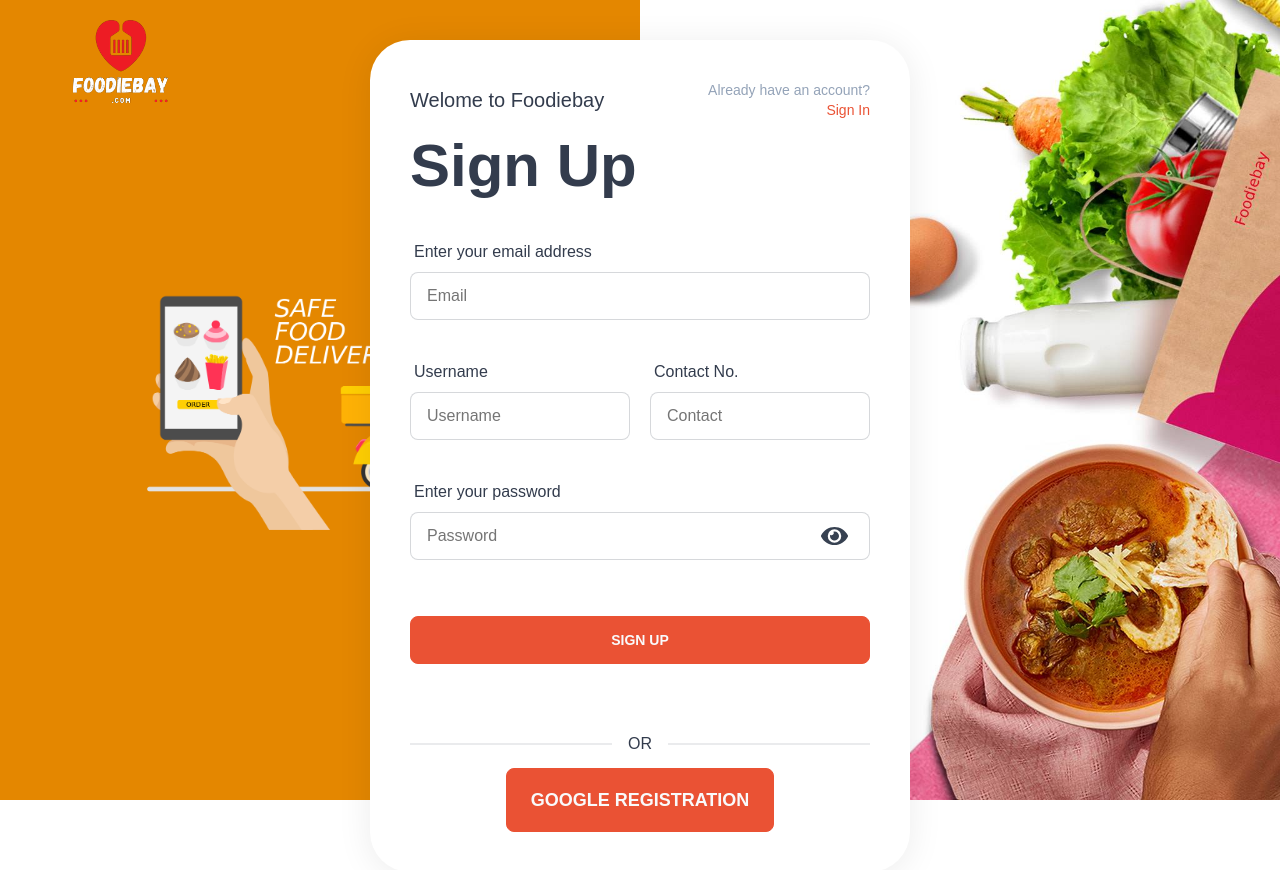
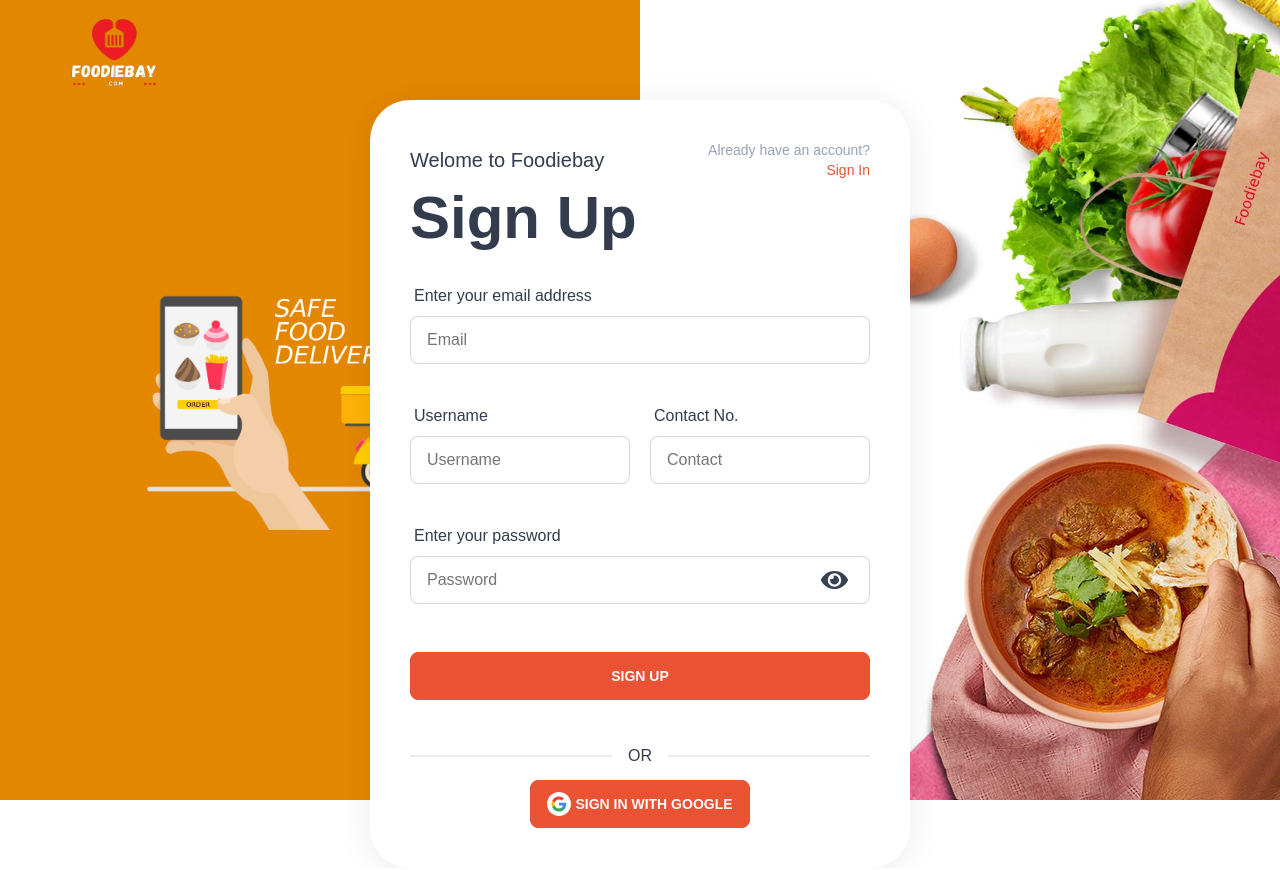
Before and after one commit to KhanAnupamShafi/Foodiebay-Multivendor, a React (Create React App) app: page /signup in a window 1280 px wide. Built offline with nearby package versions, Linux system fonts and the light colour scheme.

Commit message:
added react form validation

```diff
--- a/package.json
+++ b/package.json
@@ -11,6 +11,7 @@
     "react": "^18.2.0",
     "react-dom": "^18.2.0",
     "react-firebase-hooks": "^5.0.3",
+    "react-hook-form": "^7.39.1",
     "react-router-dom": "^6.4.2",
     "react-scripts": "5.0.1",
     "styled-components": "^5.3.6",
--- a/src/pages/Register/SignIn.js
+++ b/src/pages/Register/SignIn.js
@@ -1,68 +1,78 @@
-import React from "react";
+import React, { useState } from "react";
 import styled from "styled-components";
 import { Logo, NavLogo } from "../../layouts/Header/Header.elements";
 import headerLogo from "../../assets/Header/Logo1.png";
 import Food_delivery from "../../assets/Login/food_delivery.png";
 import HeroImg from "../../assets/Login/hero-login.jpg";
 import { Link, useLocation, useNavigate } from "react-router-dom";
-import { Google } from "styled-icons/boxicons-logos";
-import { useSignInWithEmailAndPassword, useSignInWithGoogle } from "react-firebase-hooks/auth";
+import {
+  useSignInWithEmailAndPassword,
+  useSignInWithGoogle,
+} from "react-firebase-hooks/auth";
 import auth from "../../firebase.init";
 import Loading from "../../components/Shared/Loading/Loading";
+import { useForm } from "react-hook-form";
 
 const SignIn = () => {
+  const [signInWithGoogle, guser, gloading, gerror] = useSignInWithGoogle(auth);
+  const [checked, setChecked] = useState(false);
+  const {
+    register,
+    handleSubmit,
+    formState: { errors },
+  } = useForm();
 
-  const [signInWithGoogle, guser, gloading, gerror] = useSignInWithGoogle(auth);
+  const [signInWithEmailAndPassword, user, loading, error] =
+    useSignInWithEmailAndPassword(auth);
 
-  const [
-    signInWithEmailAndPassword,
-    user,
-    loading,
-    error,
-  ] = useSignInWithEmailAndPassword(auth);
-
-
-
-  const [values, setValues] = React.useState({
+  const [values, setValues] = useState({
     password: "",
     showPassword: false,
   });
 
+  const onSubmit = (data) => {
+    signInWithEmailAndPassword(data.email, data.password);
+  };
   const handleClickShowPassword = () => {
     setValues({ ...values, showPassword: !values.showPassword });
   };
 
   const handleMouseDownPassword = (event) => {
     event.preventDefault();
-    const email = event.target.email.value;
-    const password = event.target.password.value;
-    console.log(email, password)
-    signInWithEmailAndPassword(email, password)
+    // const email = event.target.email.value;
+    // const password = event.target.password.value;
+    // console.log(email, password);
+    // signInWithEmailAndPassword(email, password);
   };
 
   const handlePasswordChange = (prop) => (event) => {
     setValues({ ...values, [prop]: event.target.value });
   };
 
-  const navigate = useNavigate()
-    const location = useLocation()
+  const handleChange = () => {
+    setChecked(!checked);
+  };
+
+  const navigate = useNavigate();
+  const location = useLocation();
   let from = location.state?.from?.pathname || "/";
 
   if (guser || user) {
-        console.log(guser || user)
+    console.log(guser || user);
     navigate(from, { replace: true });
     // navigate('/home')
-
   }
-
+  let loadingButton;
   if (loading || gloading) {
-        return <Loading></Loading>
+    loadingButton = <Loading />;
   }
 
   let errorMessage;
   if (error || gerror) {
-        console.log('error message',error || gerror)
-        errorMessage = <p className='text-red-500'>ErRoR: {error?.message || gerror?.message}</p>;
+    console.log("error message", error || gerror);
+    errorMessage = (
+      <p className="m-auto text-red-500">{error?.message || gerror?.message}</p>
+    );
   }
 
   return (
@@ -95,7 +105,7 @@
               </p>
             </Top>
             <h1 className="text-5xl md:text-6xl py-4">Sign In</h1>
-            <Form onSubmit={handleMouseDownPassword}>
+            <Form onSubmit={handleSubmit(onSubmit)}>
               <div className="form-control w-full">
                 <label className="label">
                   <span className="label-text md:text-base">
@@ -103,14 +113,34 @@
                   </span>
                 </label>
                 <input
+                  {...register("email", {
+                    required: {
+                      value: true,
+                      message: "Email Required !",
+                    },
+                    pattern: {
+                      value:
+                        /^[a-zA-Z0-9.!#$%&'*+/=?^_`{|}~-]+@[a-zA-Z0-9-]+(?:\.[a-zA-Z0-9-]+)*$/,
+                      message: "Provide a valid email!",
+                    },
+                  })}
                   name="email"
                   type="text"
                   placeholder="Email"
                   className="input input-bordered w-full focus:placeholder-gray-500 focus:bg-white focus:border-gray-600 focus:outline-none"
                 />
-                {/* <label className="label">
-            <span className="label-text-alt">Alt label</span>
-            </label> */}
+                <label className="label">
+                  {errors.email?.type === "required" && (
+                    <span className="label-text-alt text-red-500">
+                      {errors.email.message}
+                    </span>
+                  )}
+                  {errors.email?.type === "pattern" && (
+                    <span className="label-text-alt text-red-500">
+                      {errors.email.message}
+                    </span>
+                  )}
+                </label>
               </div>
 
               <div className="form-control w-full pt-5">
@@ -121,6 +151,16 @@
                 </label>
                 <div className="relative">
                   <input
+                    {...register("password", {
+                      required: {
+                        value: true,
+                        message: "Password Required !",
+                      },
+                      minLength: {
+                        value: 6,
+                        message: "Must be 6 character or longer",
+                      },
+                    })}
                     name="password"
                     placeholder="Password"
                     type={values.showPassword ? "text" : "password"}
@@ -128,6 +168,7 @@
                     value={values.password}
                     className="input input-bordered w-full focus:placeholder-gray-500 focus:bg-white focus:border-gray-600 focus:outline-none"
                   />
+
                   <div className="absolute inset-y-0 right-0 pr-3 flex items-center text-sm leading-5">
                     <button
                       onClick={handleClickShowPassword}
@@ -162,17 +203,49 @@
                     </button>
                   </div>
                 </div>
-                {/* <label className="label">
-            <span className="label-text-alt">Alt label</span>
-            </label> */}
+                <label className="label">
+                  {errors.password?.type === "required" && (
+                    <span className="label-text-alt text-red-500">
+                      {errors.password.message}
+                    </span>
+                  )}
+                  {errors.password?.type === "minLength" && (
+                    <span className="label-text-alt text-red-500">
+                      {errors.password.message}
+                    </span>
+                  )}
+                </label>
+                <label className="label">
+                  <div className="form-control">
+                    <label className="label cursor-pointer">
+                      <input
+                        type="checkbox"
+                        checked={checked}
+                        onChange={handleChange}
+                        className="checkbox"
+                      />
+                      <span className="label-text ml-2">Remember me</span>
+                    </label>
                   </div>
+                  <label className="label">
+                    <span className="label-text-alt cursor-pointer">
+                      Forgot password?
+                    </span>
+                  </label>
+                </label>
+              </div>
+              {errorMessage}
               <button type="submit" className="btn btn-accent btn-block my-10">
                 Sign In
               </button>
+              {loadingButton}
             </Form>
             <div className="divider">OR</div>
             <ButtonGroup>
-              <button className="btn btn-outline btn-warning  flex-auto sm:flex-1">
+              <button
+                onClick={() => signInWithGoogle()}
+                className="btn btn-outline btn-warning  flex-auto md:flex-1"
+              >
                 <svg
                   width="24"
                   height="24"
@@ -217,7 +290,7 @@
                   width="36"
                   height="36"
                   fill="none"
-                  ariaHidden="true"
+                  aria-hidden="true"
                   className="styles__StyledInlineSvg-sc-12l8vvi-0 bLgQGi"
                   viewBox="0 0 24 24"
                   style={{ marginRight: 4 }}
@@ -234,7 +307,7 @@
                   width="36"
                   height="36"
                   fill="none"
-                  ariaHidden="true"
+                  aria-hidden="true"
                   className="styles__StyledInlineSvg-sc-12l8vvi-0 bLgQGi"
                   viewBox="0 0 24 24"
                   style={{ marginRight: 4 }}
--- a/src/pages/Register/SignUp.js
+++ b/src/pages/Register/SignUp.js
@@ -4,70 +4,86 @@
 import HeroImg from "../../assets/Login/hero-login.jpg";
 import { Logo, NavLogo } from "../../layouts/Header/Header.elements";
 import headerLogo from "../../assets/Header/Logo1.png";
-import { Link, useNavigate } from "react-router-dom";
+import { Link, useLocation, useNavigate } from "react-router-dom";
 import auth from "../../firebase.init";
-import { useCreateUserWithEmailAndPassword, useSignInWithGoogle, useUpdateProfile } from 'react-firebase-hooks/auth';
+import {
+  useCreateUserWithEmailAndPassword,
+  useSignInWithGoogle,
+  useUpdateProfile,
+} from "react-firebase-hooks/auth";
 import Loading from "../../components/Shared/Loading/Loading";
+import { useForm } from "react-hook-form";
 
 const SignUp = () => {
   const [signInWithGoogle, guser, gloading, gerror] = useSignInWithGoogle(auth);
 
-
+  const {
+    register,
+    formState: { errors },
+    handleSubmit,
+  } = useForm();
 
   // sign up with (Email & Password)
-  const [
-    createUserWithEmailAndPassword,
-    user,
-    loading,
-    error,
-  ] = useCreateUserWithEmailAndPassword(auth);
+  const [createUserWithEmailAndPassword, user, loading, error] =
+    useCreateUserWithEmailAndPassword(auth);
 
   // update user Name....
   const [updateProfile, updating, updateError] = useUpdateProfile(auth);
-
-
 
   const [values, setValues] = React.useState({
     password: "",
     showPassword: false,
   });
+  const navigate = useNavigate();
+  const location = useLocation();
+  let from = location.state?.from?.pathname || "/";
 
+  const onSubmit = async (data) => {
+    await createUserWithEmailAndPassword(data.email, data.password);
+    await updateProfile({ displayName: data.name, phoneNumber: data.contact });
+    console.log("update done");
+    navigate("/");
+  };
   const handleClickShowPassword = () => {
     setValues({ ...values, showPassword: !values.showPassword });
   };
 
   const handleMouseDownPassword = async (event) => {
     event.preventDefault();
-    const name = event.target.name.value
-    const email = event.target.email.value
-    const number = event.target.number.value
-    const password = event.target.password.value
-    console.log(name, email, number, password)
-    await createUserWithEmailAndPassword(email, password)
-    await updateProfile({ displayName: name });
-    alert('Updated profile');
-    console.log('Update done')
-    navigate('/home')
+    // const name = event.target.name.value;
+    // const email = event.target.email.value;
+    // const number = event.target.number.value;
+    // const password = event.target.password.value;
+    // console.log(name, email, number, password);
+    // await createUserWithEmailAndPassword(email, password);
+    // await updateProfile({ displayName: name });
+    // alert("Updated profile");
+    // console.log("Update done");
+    // navigate("/home");
   };
 
   const handlePasswordChange = (prop) => (event) => {
     setValues({ ...values, [prop]: event.target.value });
   };
 
-  const navigate = useNavigate()
-
   if (guser || user) {
-    console.log(guser || user)
-    // navigate('/')
+    console.log(guser || user);
+    navigate(from, { replace: true });
   }
 
-  if (loading || gloading) {
-    return <Loading></Loading>
+  let loadingButton;
+
+  if (loading || gloading || updating) {
+    loadingButton = <Loading />;
   }
   let errorMessage;
   if (error || gerror || updateError) {
-      console.log('error message',error || gerror || updateError)
-      errorMessage = <p className='text-red-500'>Error: {error?.message || gerror?.message || updateError?.message}</p>;
+    console.log("error message", error || gerror || updateError);
+    errorMessage = (
+      <p className="text-red-500">
+        Error: {error?.message || gerror?.message || updateError?.message}
+      </p>
+    );
   }
   return (
     <>
@@ -98,8 +114,8 @@
                 </Link>
               </p>
             </Top>
-            <h1 className="text-5xl md:text-6xl py-4">Sign Up</h1>
-            <Form onSubmit={handleMouseDownPassword}>
+            <h1 className="text-5xl md:text-6xl py-2">Sign Up</h1>
+            <Form onSubmit={handleSubmit(onSubmit)}>
               <div className="form-control w-full">
                 <label className="label">
                   <span className="label-text md:text-base">
@@ -107,44 +123,92 @@
                   </span>
                 </label>
                 <input
+                  {...register("email", {
+                    required: {
+                      value: true,
+                      message: "Email Required",
+                    },
+                    pattern: {
+                      value:
+                        /^[a-zA-Z0-9.!#$%&'*+/=?^_`{|}~-]+@[a-zA-Z0-9-]+(?:\.[a-zA-Z0-9-]+)*$/,
+                      message: "Provide a valid email address !",
+                    },
+                  })}
                   name="email"
                   type="email"
                   placeholder="Email"
                   className="input input-bordered w-full focus:placeholder-gray-500 focus:bg-white focus:border-gray-600 focus:outline-none"
                 />
-                {/* <label className="label">
-              <span className="label-text-alt">Alt label</span>
-            </label> */}
+                <label className="label">
+                  {errors.email?.type === "required" && (
+                    <span className="label-text-alt text-red-500">
+                      {errors.email.message}
+                    </span>
+                  )}
+                  {errors.email?.type === "pattern" && (
+                    <span className="label-text-alt text-red-500">
+                      {errors.email.message}
+                    </span>
+                  )}
+                </label>
               </div>
 
-              <div className="flex flex-row gap-5 py-8">
+              <div className="flex flex-row gap-5 py-4">
                 <div className="form-control w-full">
                   <label className="label">
                     <span className="label-text md:text-base">Username</span>
                   </label>
                   <input
+                    {...register("name", {
+                      required: {
+                        value: true,
+                        message: "Username Required",
+                      },
+                    })}
                     name="name"
                     type="text"
                     placeholder="Username"
                     className="input input-bordered w-full focus:placeholder-gray-500 focus:bg-white focus:border-gray-600 focus:outline-none"
                   />
-                  {/* <label className="label">
-              <span className="label-text-alt">Alt label</span>
-            </label> */}
+                  <label className="label">
+                    {errors.name?.type === "required" && (
+                      <span className="label-text-alt text-red-500">
+                        {errors.name.message}
+                      </span>
+                    )}
+                  </label>
                 </div>
                 <div className="form-control w-full">
                   <label className="label">
                     <span className="label-text md:text-base">Contact No.</span>
                   </label>
                   <input
-                    name="number"
-                    type="number"
+                    {...register("contact", {
+                      required: {
+                        value: true,
+                        message: "Contact No Required",
+                      },
+                      pattern: {
+                        value: /(^(\+88|0088)?(01){1}[3456789]{1}(\d){8})$/,
+                        message: "Not a valid BD mobile no.!",
+                      },
+                    })}
+                    name="contact"
                     placeholder="Contact"
                     className="input input-bordered w-full focus:placeholder-gray-500 focus:bg-white focus:border-gray-600 focus:outline-none"
                   />
-                  {/* <label className="label">
-              <span className="label-text-alt">Alt label</span>
-            </label> */}
+                  <label className="label">
+                    {errors.contact?.type === "required" && (
+                      <span className="label-text-alt text-red-500">
+                        {errors.contact.message}
+                      </span>
+                    )}
+                    {errors.contact?.type === "pattern" && (
+                      <span className="label-text-alt text-red-500">
+                        {errors.contact.message}
+                      </span>
+                    )}
+                  </label>
                 </div>
               </div>
               <div className="form-control w-full">
@@ -155,6 +219,16 @@
                 </label>
                 <div className="relative">
                   <input
+                    {...register("password", {
+                      required: {
+                        value: true,
+                        message: "Password Required",
+                      },
+                      minLength: {
+                        value: 6,
+                        message: "Must be 6 character or longer",
+                      },
+                    })}
                     name="password"
                     placeholder="Password"
                     type={values.showPassword ? "text" : "password"}
@@ -196,22 +270,73 @@
                     </button>
                   </div>
                 </div>
-                {/* <label className="label">
-              <span className="label-text-alt">Alt label</span>
-            </label> */}
+                <label className="label">
+                  {errors.password?.type === "required" && (
+                    <span className="label-text-alt text-red-500">
+                      {errors.password.message}
+                    </span>
+                  )}
+                  {errors.password?.type === "minLength" && (
+                    <span className="label-text-alt text-red-500">
+                      {errors.password.message}
+                    </span>
+                  )}
+                </label>
               </div>
 
-            {/* Error Message */}
+              {/* Error Message */}
               {errorMessage}
 
-              <button type="submit" className="btn btn-accent btn-block my-14">
+              <button type="submit" className="btn btn-accent btn-block my-8">
                 Sign Up
               </button>
+              {loadingButton}
             </Form>
-            <div class="divider">OR</div>
+            <div className="divider">OR</div>
 
             <div className="text-center">
-              <button onClick={() => signInWithGoogle()} class="btn btn-accent sm:btn-sm md:btn-md lg:btn-lg">Google Registration</button>
+              <button
+                onClick={() => signInWithGoogle()}
+                className="btn btn-accent flex-auto md:flex-1"
+              >
+                <svg
+                  width="24"
+                  height="24"
+                  color="SystemWhite"
+                  viewBox="0 0 24 24"
+                  style={{ marginRight: 4 }}
+                >
+                  <path
+                    fill="#fff"
+                    d="M12 24c6.627 0 12-5.373 12-12S18.627 0 12 0 0 5.373 0 12s5.373 12 12 12z"
+                  ></path>
+                  <path
+                    fill="#4285F4"
+                    fillRule="evenodd"
+                    d="M19.2 12.17c0-.531-.048-1.042-.136-1.533H12v2.9h4.036a3.45 3.45 0 01-1.496 2.264v1.882h2.424c1.418-1.305 2.236-3.228 2.236-5.512z"
+                    clipRule="evenodd"
+                  ></path>
+                  <path
+                    fill="#34A853"
+                    fillRule="evenodd"
+                    d="M12 19.5c2.025 0 3.723-.672 4.964-1.817L14.54 15.8c-.672.45-1.53.716-2.54.716-1.953 0-3.607-1.32-4.196-3.092H5.298v1.943A7.497 7.497 0 0012 19.5z"
+                    clipRule="evenodd"
+                  ></path>
+                  <path
+                    fill="#FBBC05"
+                    fillRule="evenodd"
+                    d="M7.803 13.425c-.15-.45-.235-.93-.235-1.425 0-.494.085-.975.235-1.425V8.632H5.298A7.497 7.497 0 004.5 12c0 1.21.29 2.356.798 3.368l2.505-1.943z"
+                    clipRule="evenodd"
+                  ></path>
+                  <path
+                    fill="#EA4335"
+                    fillRule="evenodd"
+                    d="M12 7.483c1.101 0 2.09.378 2.867 1.122l2.151-2.152C15.72 5.243 14.022 4.5 12 4.5a7.497 7.497 0 00-6.702 4.132l2.506 1.943c.59-1.773 2.243-3.092 4.196-3.092z"
+                    clipRule="evenodd"
+                  ></path>
+                </svg>
+                <span>Sign in With Google</span>
+              </button>
             </div>
           </RegisterContainer>
         </Wrapper>
@@ -267,7 +392,7 @@
   display: flex;
   justify-content: center;
   align-items: center;
-  padding-top: 40px;
+  padding-top: 100px;
 `;
 const RegisterContainer = styled.div.attrs({ className: "text-left" })`
   margin: auto 10px;
@@ -296,6 +421,9 @@
   position: absolute;
   top: 2%;
   left: 5%;
-  width: 100px;
-  z-index: 5;
+  z-index: 1;
+  img {
+    width: 100px;
+    height: 80px;
+  }
 `;
```
Also changed, not shown: src/components/Shared/Loading/Loading.js (+6 -6 lines), src/layouts/Header/Header.elements.js (+43 -3 lines), src/layouts/Header/Header.js (+42 -20 lines), src/pages/Blogs/Blogs.js (+8 -6 lines), src/pages/Register/RequireAuth.js (+15 -15 lines), src/assets/Login/default_pic.jpg (added), 1 other file (tests, documents, lock files or other folders). Lines whose indentation alone changed are shown as unchanged.
